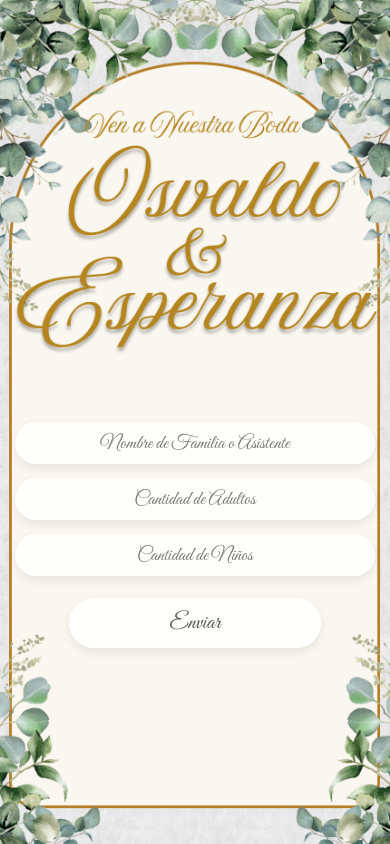
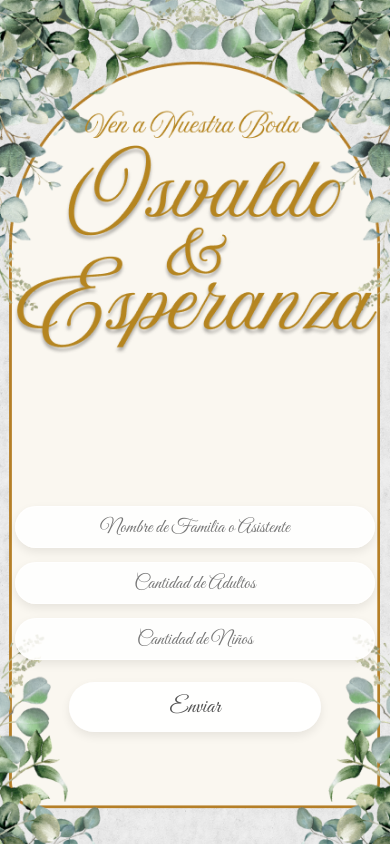
Before and after one commit to EbertonDr318/ConfirmacionBoda, a plain HTML site: page index.html in a window 390 px wide. Drawn offline with nearby package versions, Linux system fonts and the light colour scheme.

Commit message:
Update style.css
PRUEBA 2 DE AJUSTE DE CAJONES

```diff
--- a/style.css
+++ b/style.css
@@ -143,7 +143,7 @@ body {
 
   .overlay {
     align-items: flex-start; /* deja de centrar vertical */
-    padding-top: 50vh;       /* INICIO DE LOS CAJONES, justo debajo de los nombres */
+    padding-top: 60vh;       /* INICIO DE LOS CAJONES, justo debajo de los nombres */
     padding-bottom: 10vh;
   }
 }
```
